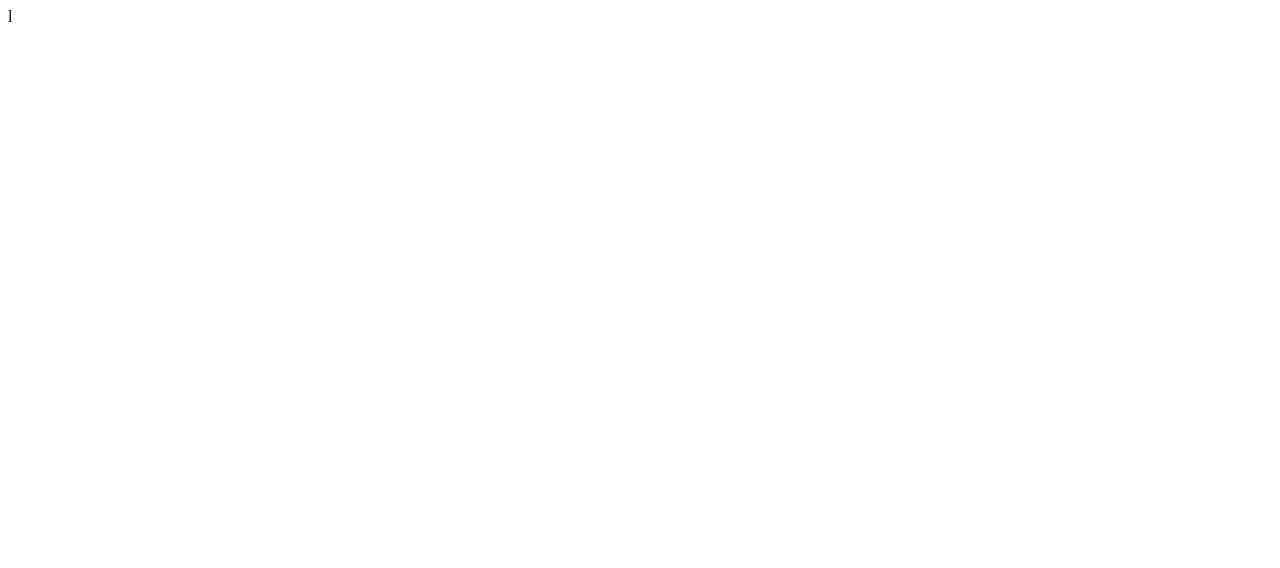
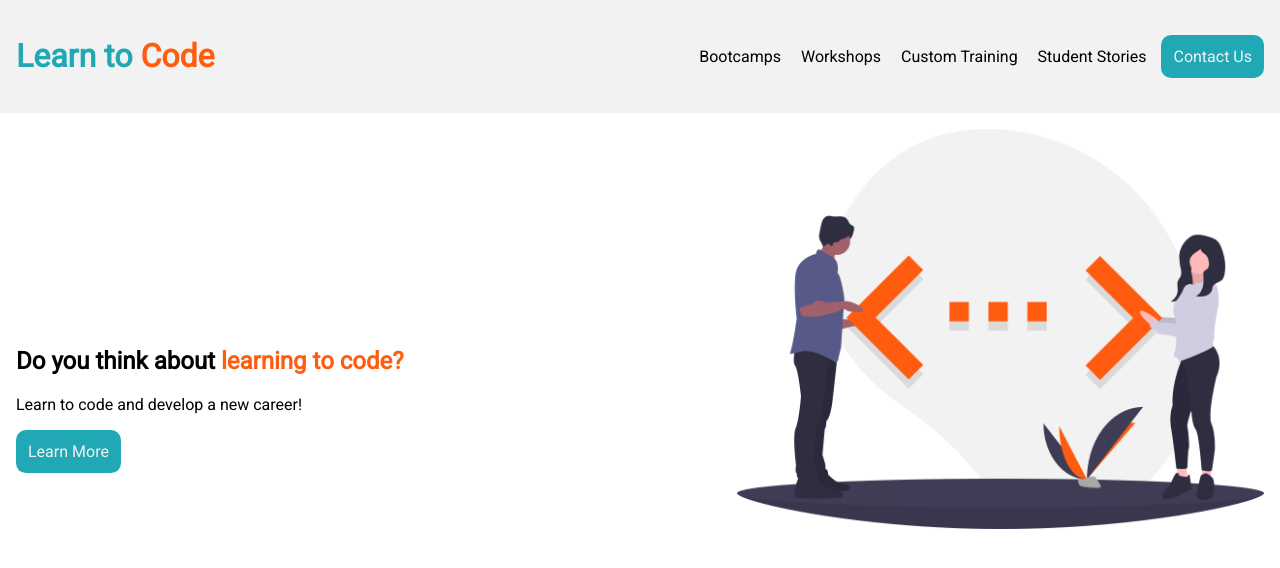
Before and after one commit to maiyajanay/hoard-part-one, a plain HTML site: page index.html in a window 1280 px wide. Drawn offline with Linux system fonts and the light colour scheme.

Commit message:
1_17 Project update

```diff
--- a/index.html
+++ b/index.html
@@ -5,8 +5,28 @@
     <meta name="viewport" content="width=device-width, initial-scale=1.0">
     <title>Project 1</title>
     <link rel="stylesheet" href="styles.css">
+    <link rel="stylesheet" href="https://fonts.googleapis.com/css?family=Roboto">
 </head>
 <body>
-
+    <header>
+        <h1>Learn to <span class="orange-highlight">Code</span></h1>
+        <nav id="nav-bar">
+            <ul class="nav-list">
+                <li><a href="link to bootcamps">Bootcamps</a></li>
+                <li><a href="link to workshops">Workshops</a></li>
+                <li><a href="link to custom training">Custom Training</a></li>
+                <li><a href="link to Student Stories">Student Stories</a></li>
+            </ul>
+            <a id="button" href="link to contact us">Contact Us</a>
+        </nav>
+    </header>
+    <main>
+        <section>
+            <h2>Do you think about <span class="orange-highlight">learning to code?</span></h2>
+            <p>Learn to code and develop a new career!</p>
+            <a id="button" href="link to learn more">Learn More</a>
+        </section>
+        <img id="home-page-pic" src="code.png" height="400px" alt="Cartoon of two people holding coding symbols"/>
+   </main>
 </body>
-</html>l
+</html>
--- a/styles.css
+++ b/styles.css
@@ -0,0 +1,93 @@
+body {
+    font-family: Roboto;
+    margin: 0;
+}
+
+header {
+    background-color: #F2F2F2;
+    padding: 1em;
+}
+
+main {
+    padding: 1em;
+}
+
+section {
+    position: absolute;
+    top: 50%;
+    transform: translateY(-50%);
+}
+
+h1 {
+    color: #20a8b4;
+}
+
+a {
+    color: #000;
+    text-decoration: none;
+    padding: 5px;
+}
+
+.nav-list {
+    list-style-type: none;
+    padding: 5px;
+}
+
+.nav-list li {
+    padding: 5px;
+}
+
+.nav-list li a:hover {
+    color: #ff5c0f;
+}
+
+#button {
+    display: inline-block;
+    padding: 12px;
+    background-color: #20a8b4;
+    color: #f2f2f2;
+    border-radius: 10px;
+    width: 100%;
+    max-width: calc(100% - 20px);
+}
+
+#button:hover {
+    background-color: #ff5c0f;
+}
+
+.orange-highlight {
+    color: #ff5c0f
+}
+
+#home-page-pic {
+    display: none;
+}
+
+
+@media screen and (min-width: 768px) {
+    header {
+        display: flex;
+        justify-content: space-between;
+        align-items: center;
+    }
+
+    #home-page-pic {
+        display: block;
+        float: right;
+
+    }
+
+    #nav-bar {
+        display: flex;
+        align-items: center;
+    }
+
+    .nav-list {
+        display: flex;
+        justify-content: flex-end;
+    }
+
+    #button {
+        width: auto;
+    }
+}
```
Also changed, not shown: code.png (added).
